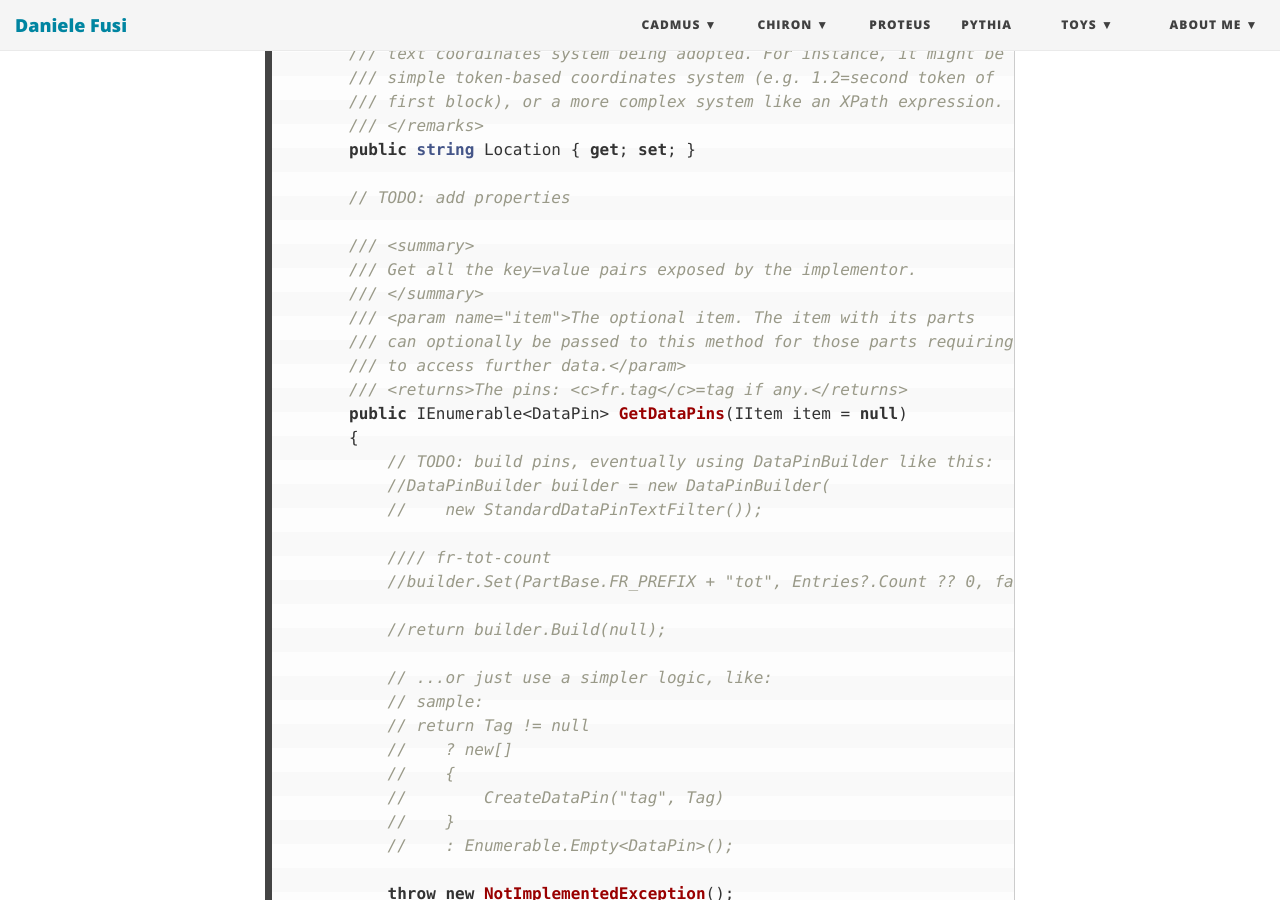
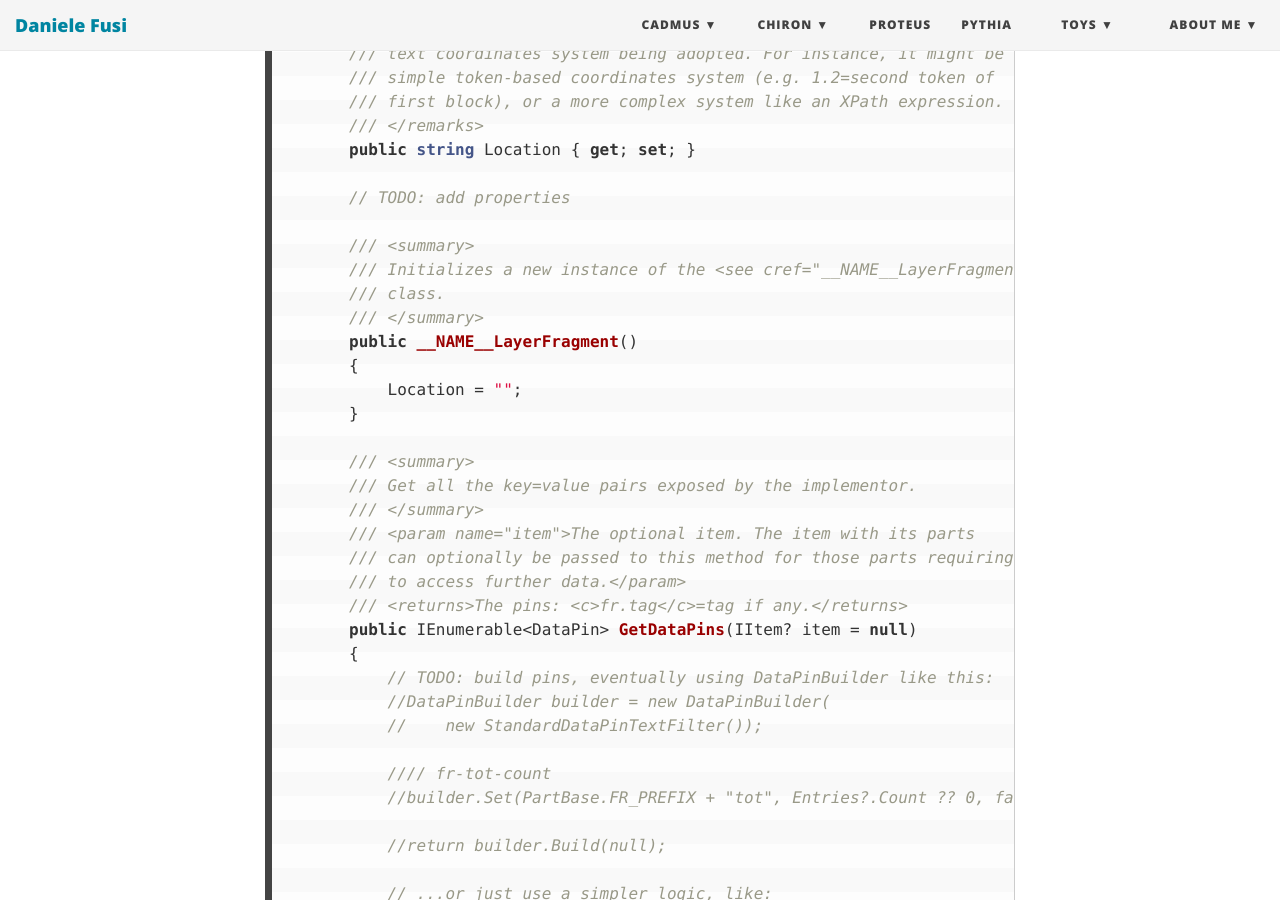
Before and after one commit to Myrmex/overview, a Jekyll site: the page built from cadmus/dev/backend/fragments.md, in a window 1280 px wide and 900 px high, scrolled down 1422 px. Built offline with Jekyll 4.4.1, drawn with Linux system fonts in a browser that asks for light colours; nearby versions of some CDN libraries.

Commit message:
Update fragments.md

```diff
--- a/cadmus/dev/backend/fragments.md
+++ b/cadmus/dev/backend/fragments.md
@@ -57,13 +57,22 @@ namespace Cadmus.__PRJ__.Parts
         // TODO: add properties
 
         /// <summary>
+        /// Initializes a new instance of the <see cref="__NAME__LayerFragment">
+        /// class.
+        /// </summary>
+        public __NAME__LayerFragment()
+        {
+            Location = "";
+        }
+
+        /// <summary>
         /// Get all the key=value pairs exposed by the implementor.
         /// </summary>
         /// <param name="item">The optional item. The item with its parts
         /// can optionally be passed to this method for those parts requiring
         /// to access further data.</param>
         /// <returns>The pins: <c>fr.tag</c>=tag if any.</returns>
-        public IEnumerable<DataPin> GetDataPins(IItem item = null)
+        public IEnumerable<DataPin> GetDataPins(IItem? item = null)
         {
             // TODO: build pins, eventually using DataPinBuilder like this:
             //DataPinBuilder builder = new DataPinBuilder(
```
